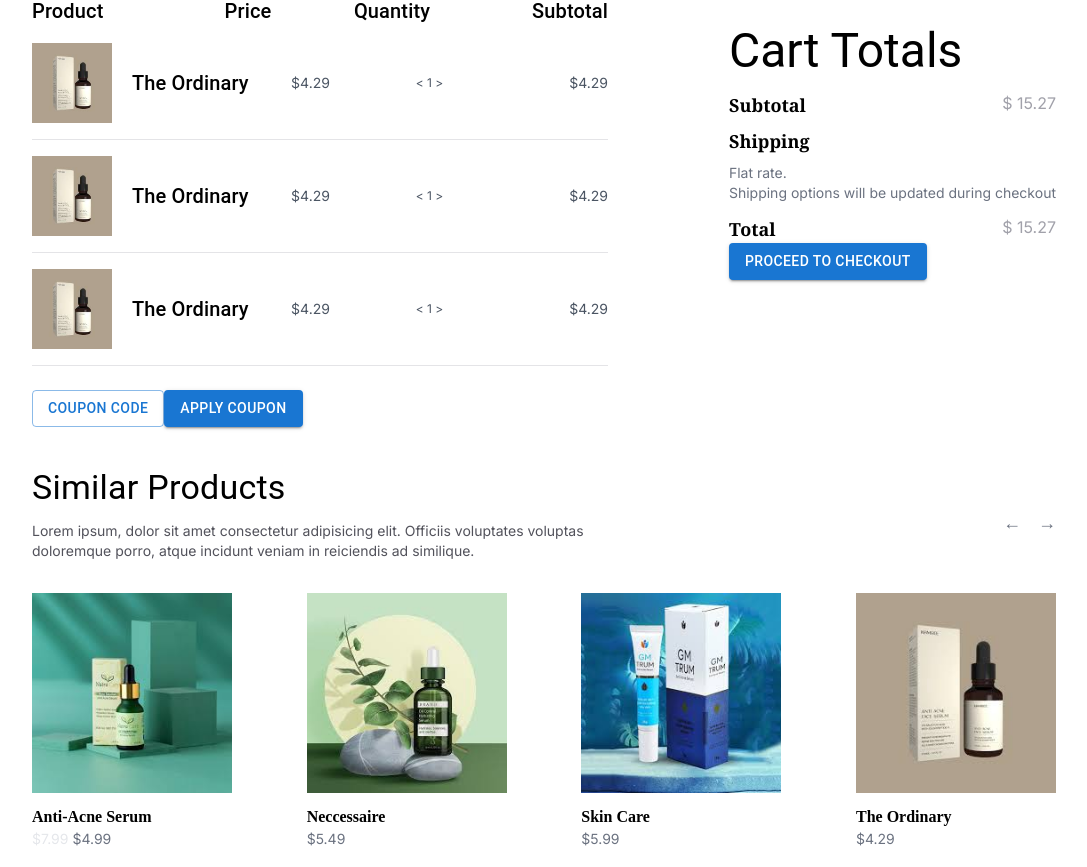
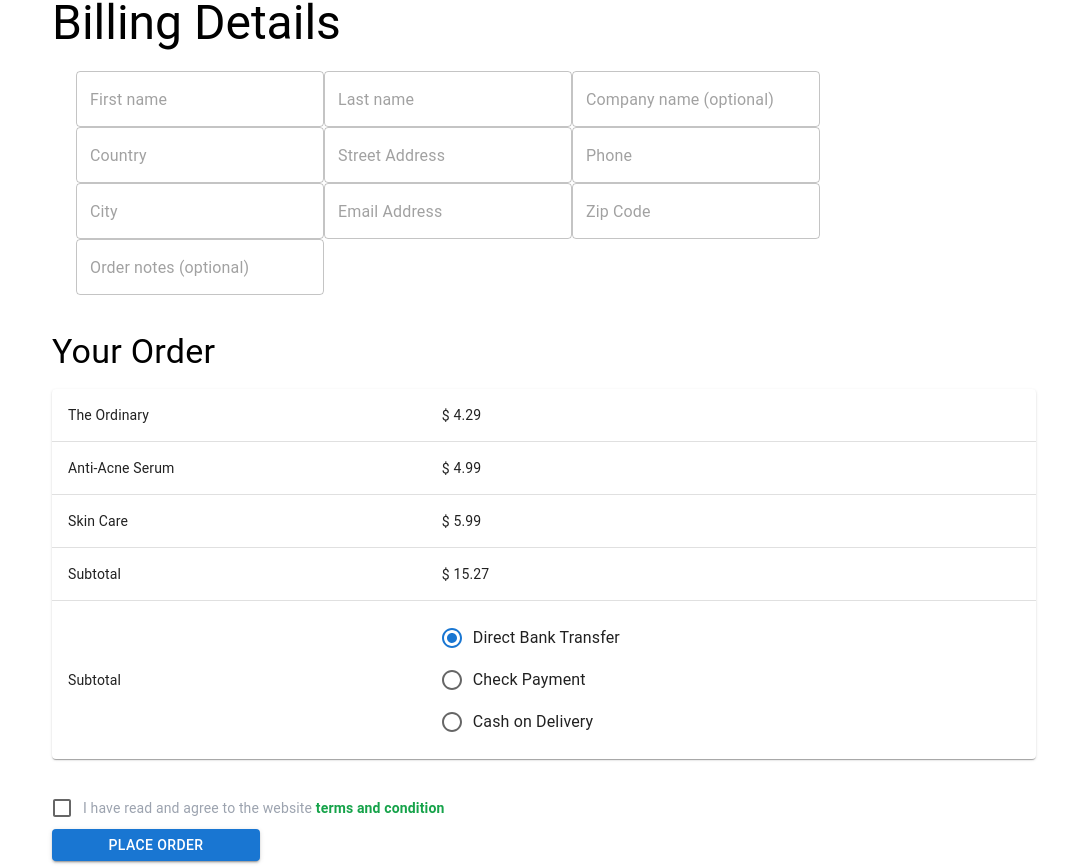
Before and after one commit to Chiefnenry/miralou, a Next.js app: page / in a window 1280 px wide. Shown: the part 173-1040 px from the top of the page, without its empty margins (96-1183 px from the left). Built offline with nearby package versions, Linux system fonts and the light colour scheme.

Commit message:
added checkout file

```diff
--- a/package.json
+++ b/package.json
@@ -13,7 +13,7 @@
     "@emotion/styled": "^11.11.5",
     "@fontsource/roboto": "^5.0.13",
     "@mui/icons-material": "^5.15.18",
-    "@mui/material": "^5.15.18",
+    "@mui/material": "^5.15.19",
     "@mui/styled-engine-sc": "^6.0.0-alpha.18",
     "next": "14.2.3",
     "react": "^18",
--- a/src/app/layout.tsx
+++ b/src/app/layout.tsx
@@ -9,6 +9,8 @@
 import Cart from "./pages/Cart/Cart";
 import Cart_c from "@/components/Cart_c/Cart_c";
 import Cart_cc from "@/components/Cart_c/Cart_cc";
+import Checkout from "./pages/Checkout/Checkout";
+import Checkout_c from "@/components/Checkout_c/Checkout_c";
 
 const inter = Inter({ subsets: ["latin"] });
 
@@ -29,9 +31,16 @@
         {/* <Wishlist /> */}
         {/* <Wishlist_c /> */}
         {/* <Wishlist_cc /> */}
-        <Cart />
+        {/* <Cart /> */}
         {/* <Cart_c /> */}
         {/* <Cart_cc /> */}
+        <Checkout />
+        {/* <Checkout_c
+          open={false}
+          onClose={function (): void {
+            throw new Error("Function not implemented.");
+          }}
+        /> */}
         {children}
         {/* <Footer /> */}
       </body>
--- /dev/null
+++ b/src/app/pages/Checkout/Checkout.tsx
@@ -0,0 +1,255 @@
+"use client";
+
+import React, { useState } from "react";
+import {
+  Table,
+  TableBody,
+  TableCell,
+  TableContainer,
+  TableHead,
+  TableRow,
+  Paper,
+  Box,
+  Typography,
+  Container,
+  TextField,
+  FormControl,
+  FormControlLabel,
+  RadioGroup,
+  Radio,
+  Button,
+  Checkbox,
+} from "@mui/material";
+import Navbar from "@/components/Navbar/Navbar";
+import Footer from "@/components/Footer/Footer";
+import Checkout_c from "@/components/Checkout_c/Checkout_c";
+
+const Checkout = () => {
+  const [isPopupOpen, setPopupOpen] = useState(false);
+
+  const handleOpenPopup = () => {
+    setPopupOpen(true);
+  };
+
+  const handleClosePopup = () => {
+    setPopupOpen(false);
+  };
+
+  const [formData, setFormData] = useState({
+    firstName: "",
+    lastName: "",
+    companyName: "",
+    country: "",
+    address: "",
+    phone: "",
+    city: "",
+    email: "",
+    zipCode: "",
+    orderNotes: "",
+    agreeToTerms: false,
+  });
+
+  interface createData {
+    name: string;
+    price: string | React.ReactNode;
+  }
+
+  const rows: createData[] = [
+    { name: "The Ordinary", price: "$ 4.29" },
+    { name: "Anti-Acne Serum", price: "$ 4.99" },
+    { name: "Skin Care", price: "$ 5.99" },
+    { name: "Subtotal", price: "$ 15.27" },
+    { name: "Subtotal", price: "Checkout" },
+  ];
+
+  // const handleCheckboxChange = (e: React.ChangeEvent<HTMLInputElement>) => {
+  //   setFormData((prevData) => ({
+  //     ...prevData,
+  //     agreeToTerms: e.target.checked,
+  //   }));
+  // };
+
+  return (
+    <>
+      <div className="{isPopup ? 'opacity-50' : 'opacity-100'} md:mx-auto md:max-w-5xl">
+        <Navbar />
+        <div className="ml-5 my-10">
+          <Typography
+            variant="h3"
+            className="text-2xl font-extrabold font-Roboto_Slab"
+          >
+            Billing Details
+          </Typography>
+          <Container className="mt-5 grid grid-cols-1 md:grid-cols-2 pr-20">
+            <Box component="form">
+              <TextField
+                variant="outlined"
+                name="firstName"
+                placeholder="First name"
+                value={formData.firstName}
+                required
+                className="mb-5"
+              />
+              <TextField
+                variant="outlined"
+                name="lastName"
+                placeholder="Last name"
+                value={formData.lastName}
+                required
+                className="mb-5"
+              />
+              <TextField
+                variant="outlined"
+                name="companyName"
+                placeholder="Company name (optional)"
+                value={formData.companyName}
+                className="mb-5"
+              />
+              <TextField
+                variant="outlined"
+                name="country"
+                placeholder="Country"
+                value={formData.country}
+                required
+                className="mb-5"
+              />
+              <TextField
+                variant="outlined"
+                name="address"
+                placeholder="Street Address"
+                value={formData.address}
+                required
+                className="mb-5"
+              />
+              <TextField
+                variant="outlined"
+                name="phone"
+                placeholder="Phone"
+                value={formData.phone}
+                required
+                className="mb-5"
+              />
+              <TextField
+                variant="outlined"
+                name="city"
+                placeholder="City"
+                value={formData.city}
+                required
+                className="mb-5"
+              />
+              <TextField
+                variant="outlined"
+                name="email"
+                placeholder="Email Address"
+                value={formData.email}
+                required
+                className="mb-5"
+              />
+              <TextField
+                variant="outlined"
+                name="zipCode"
+                placeholder="Zip Code"
+                value={formData.zipCode}
+                required
+                className="mb-5"
+              />
+              <TextField
+                variant="outlined"
+                name="orderNotes"
+                placeholder="Order notes (optional)"
+                value={formData.orderNotes}
+                required
+              />
+            </Box>
+          </Container>
+
+          <div className="mt-9 mr-5">
+            <Typography
+              variant="h4"
+              className="text-2xl font-extrabold font-Roboto_Slab pb-4"
+            >
+              Your Order
+            </Typography>
+            <TableContainer component={Paper} className="mb-7">
+              <Table>
+                <TableBody>
+                  {rows.map((row) => (
+                    <TableRow
+                      key={row.name}
+                      sx={{ "&:last-child td, &:last-child th": { border: 0 } }}
+                    >
+                      <TableCell className="font-bold">{row.name}</TableCell>
+                      <TableCell className="text-gray-400">
+                        {row.price === "Checkout" ? (
+                          <FormControl component="fieldset">
+                            <RadioGroup
+                              name="payment-method"
+                              defaultValue="bank-transfer"
+                            >
+                              <FormControlLabel
+                                value="bank-transfer"
+                                control={<Radio />}
+                                label="Direct Bank Transfer"
+                              />
+                              <FormControlLabel
+                                value="check-payment"
+                                control={<Radio />}
+                                label="Check Payment"
+                              />
+                              <FormControlLabel
+                                value="cash-on-delivery"
+                                control={<Radio />}
+                                label="Cash on Delivery"
+                              />
+                            </RadioGroup>
+                          </FormControl>
+                        ) : (
+                          row.price
+                        )}
+                      </TableCell>
+                    </TableRow>
+                  ))}
+                </TableBody>
+              </Table>
+            </TableContainer>
+
+            <FormControlLabel
+              control={
+                <Checkbox
+                  name="agreeToTerms"
+                  checked={formData.agreeToTerms}
+                  // onChange={handleCheckboxChange}
+                />
+              }
+              label={
+                <Typography variant="body2" className="text-xs text-gray-400">
+                  I have read and agree to the website&nbsp;
+                  <span className="text-green-600 font-bold font-Heebo">
+                    terms and condition
+                  </span>
+                </Typography>
+              }
+            />
+            <div>
+              <Button
+                variant="contained"
+                type="submit"
+                onClick={handleOpenPopup}
+                className="bg-yellow-400 text-black text-xs font-bold capitalize w-52 h-8 mt-3"
+              >
+                Place Order
+              </Button>
+              <Checkout_c open={isPopupOpen} onClose={handleClosePopup} />
+              {isPopupOpen && (
+                <div className="fixed inset-0 bg-black opacity-50 z-10"></div>
+              )}
+            </div>
+          </div>
+        </div>
+        <Footer />
+      </div>
+    </>
+  );
+};
+
+export default Checkout;
--- /dev/null
+++ b/src/components/Checkout_c/Checkout_c.tsx
@@ -0,0 +1,46 @@
+"use client";
+
+import React from "react";
+import {
+  Button,
+  Dialog,
+  DialogActions,
+  DialogContent,
+  DialogTitle,
+} from "@mui/material";
+
+interface popupProps {
+  open: boolean;
+  onClose: () => void;
+}
+
+const Checkout_c: React.FC<popupProps> = ({ open, onClose }) => {
+  return (
+    <>
+      <div>
+        <Dialog
+          open={open}
+          onClose={onClose}
+          className="w-auto md:max-w-90 md:px-9 md:py-9"
+        >
+          <DialogTitle className="font-extrabold font-Roboto_Slab md:flex md:justify-center md:items-center md:text-3xl">
+            Thank You For Shopping With Us!
+          </DialogTitle>
+          <DialogContent>
+            <p>Your order is accepted. The manager will contact you shortly.</p>
+          </DialogContent>
+          <DialogActions className="flex justify-center items-center">
+            <Button
+              onClick={onClose}
+              className="bg-yellow-500 text-black capitalize font-bold mb-5"
+            >
+              Back To Home
+            </Button>
+          </DialogActions>
+        </Dialog>
+      </div>
+    </>
+  );
+};
+
+export default Checkout_c;
```
Also changed, not shown: 1 other file (tests, documents, lock files or other folders).
